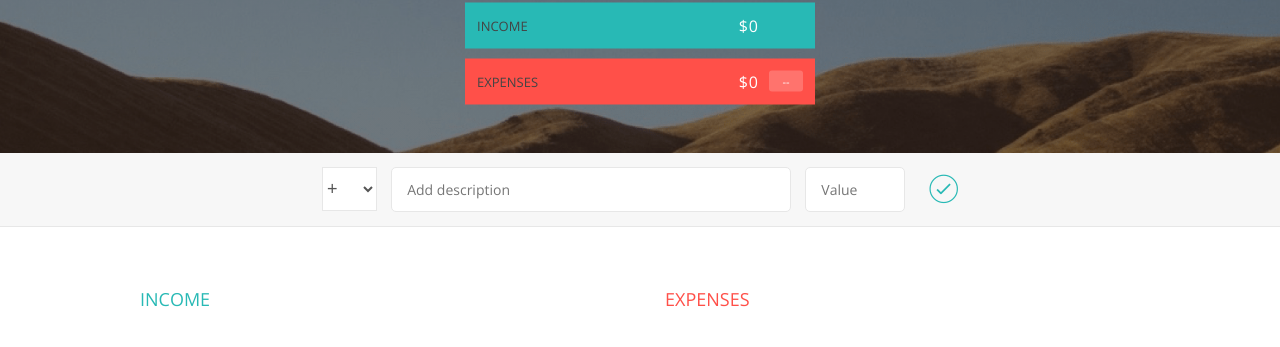
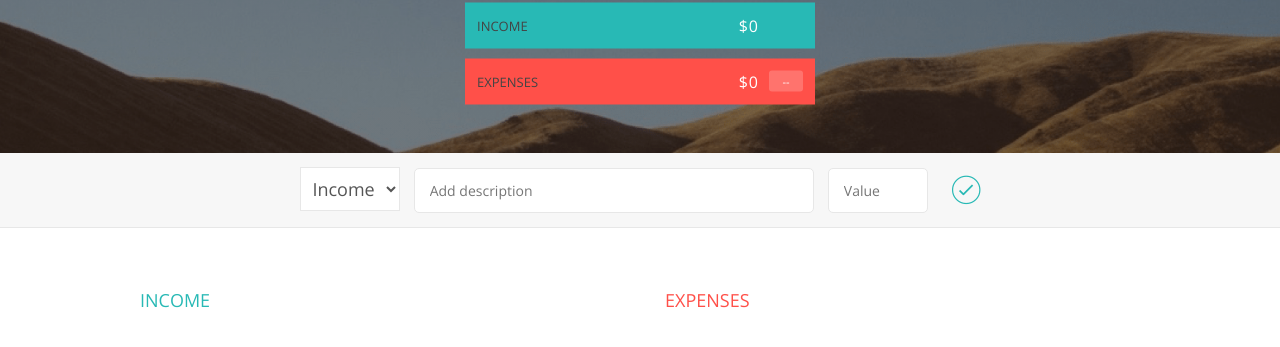
Before and after one commit to acharayaP03/budgetCalculator, a plain HTML site: page index.html in a window 1280 px wide. Shown: the part 167-514 px from the top of the page. Drawn offline with nearby package versions, Linux system fonts and the light colour scheme.

Commit message:
minor css fix

```diff
--- a/index.html
+++ b/index.html
@@ -42,8 +42,8 @@
             <div class="add">
                 <div class="add__container">
                     <select class="add__type">
-                        <option value="inc" selected>+</option>
-                        <option value="exp">-</option>
+                        <option value="inc" selected>Income</option>
+                        <option value="exp">Expenses</option>
                     </select>
                     <input type="text" class="add__description" placeholder="Add description">
                     <input type="number" class="add__value" placeholder="Value">
--- a/style.css
+++ b/style.css
@@ -125,7 +125,10 @@ body {
 }
 
 .add__type {
-    width: 55px;
+    font-family: inherit;
+    font-size: small;
+    text-align: center;
+    width: 100px;
     border: 1px solid #e7e7e7;
     height: 44px;
     font-size: 18px;
```
